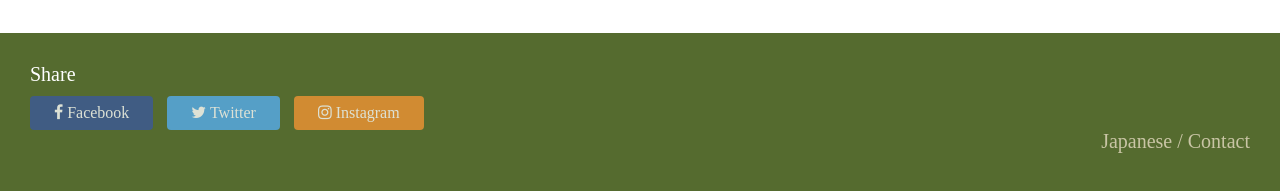
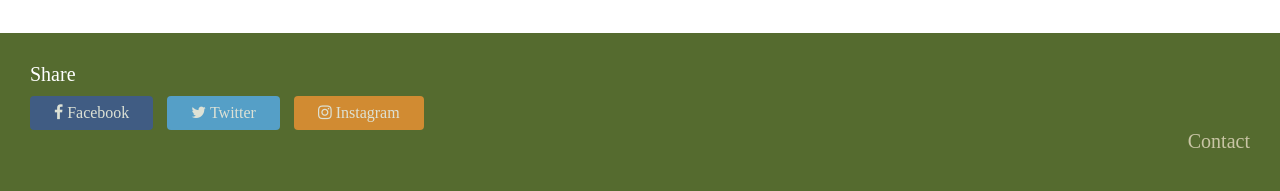
Before and after one commit to GlobalNextLeadersForum/Home_english, a plain HTML site: page index.html in a window 1280 px wide. Shown: the part 1878-2069 px from the top of the page. Drawn offline with Linux system fonts and the light colour scheme.

Commit message:
Update index.html

```diff
--- a/index.html
+++ b/index.html
@@ -82,7 +82,6 @@
             </div>
         </div>
         <div class="footer-list">
-            <a href="https://GlobalNextLeadersForum.github.io/Home"><span class="change-color-when-hover">Japanese</span> /</a>
             <a href="https://GlobalNextLeadersForum.github.io/contact_english" class="change-color-when-hover"> Contact</a>
         </div>
     </footer>
```
